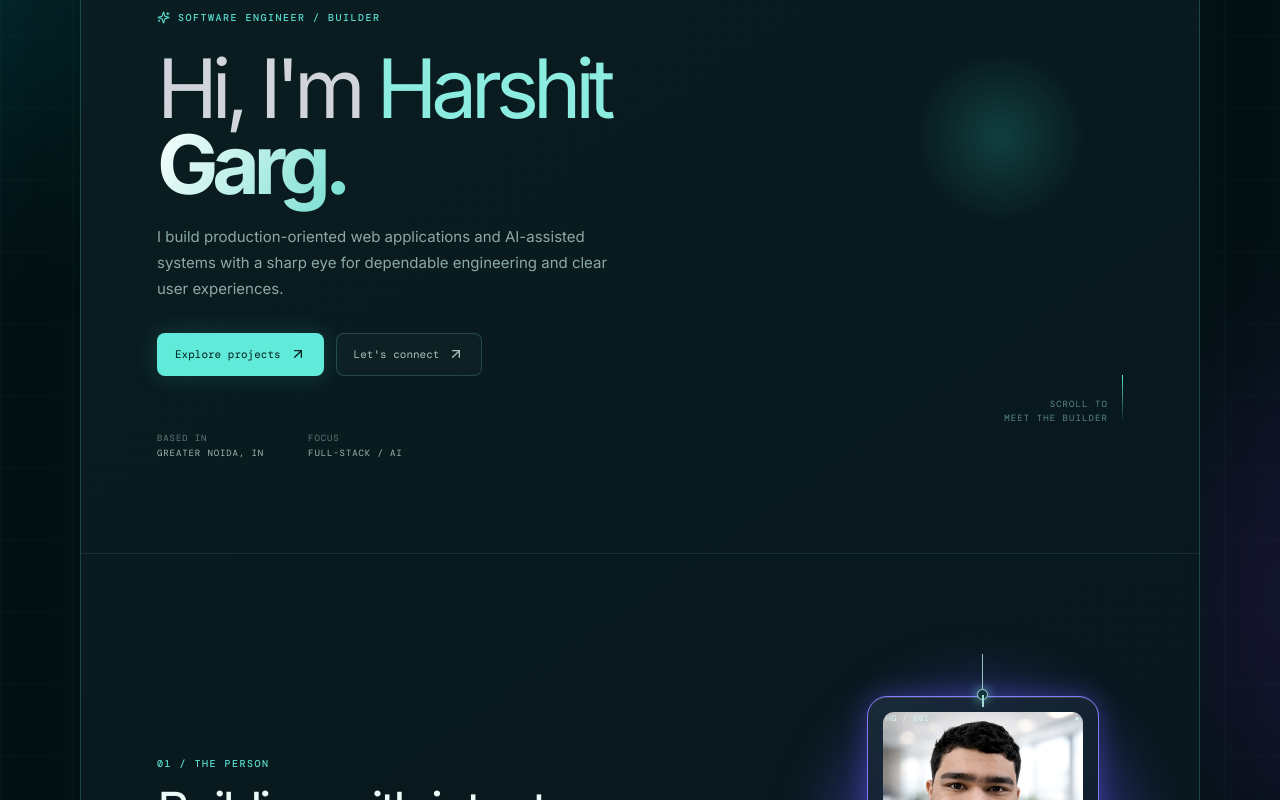
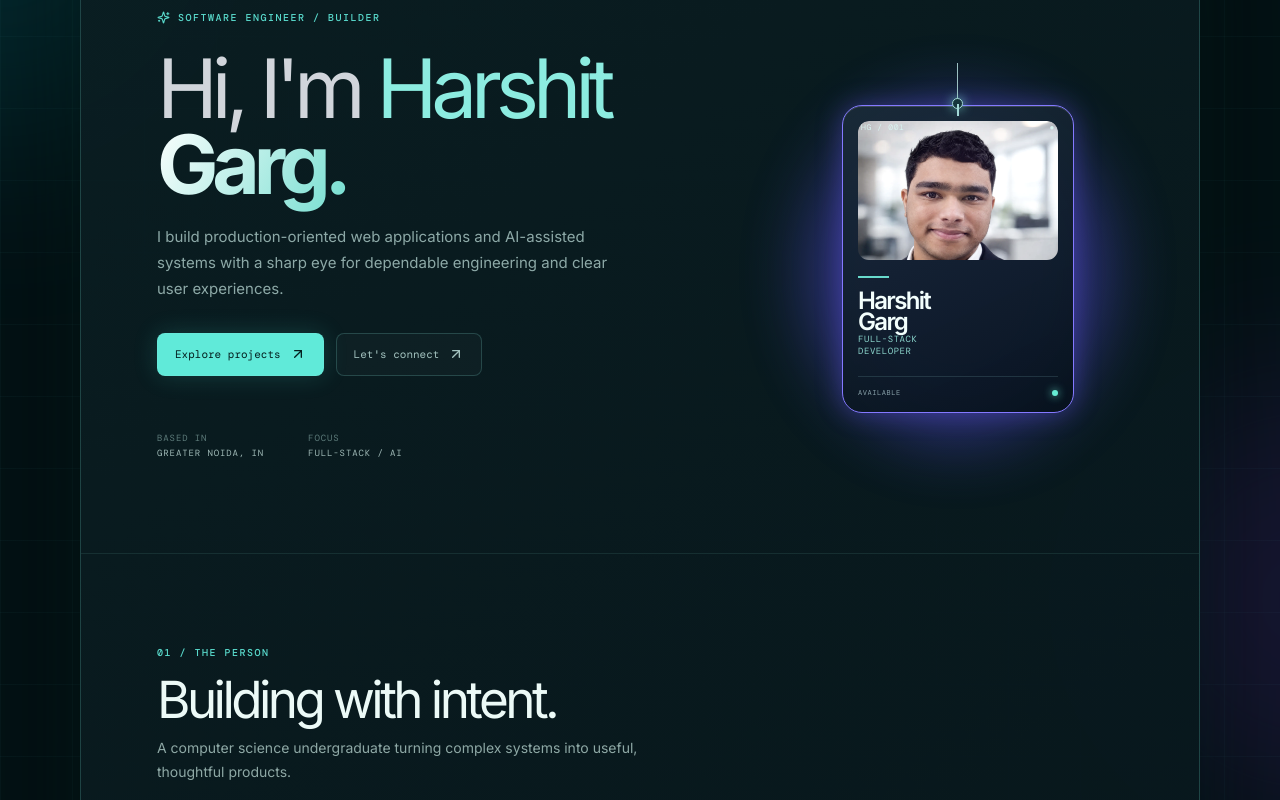
Before and after one commit to harshitgarg10042008-oss/portfolio, a React (Vite) app: page / in a window 1280 px wide. Shown: the part 540-1340 px from the top of the page. Built offline with nearby package versions, Linux system fonts and the light colour scheme.

Commit message:
Restore interactive hero photo card glow

```diff
--- a/src/App.jsx
+++ b/src/App.jsx
@@ -34,6 +34,7 @@ function ProfileCard() {
     <motion.button
       type="button"
       className={`profile-wrap ${state.className} ${pointer.active ? 'profile-hovering' : ''}`}
+      style={{ '--pointer-x': `${(pointer.x + 0.5) * 100}%`, '--pointer-y': `${(pointer.y + 0.5) * 100}%` }}
       onClick={() => setActiveGlow((current) => (current + 1) % glowStates.length)}
       onPointerMove={(event) => {
         const rect = event.currentTarget.getBoundingClientRect();
@@ -48,7 +49,7 @@ function ProfileCard() {
       <span className="hanger" aria-hidden="true"><i /><b /></span>
       <span className="profile-card">
         <span className="card-topline"><span>HG / 001</span><span>●</span></span>
-        <img src={profilePhoto} alt="Harshit Garg" />
+        <span className="photo-frame"><img src={profilePhoto} alt="Harshit Garg" /><span className="photo-glow" aria-hidden="true" /></span>
         <span className="card-rule" />
         <span className="card-name">Harshit<br />Garg</span>
         <span className="card-role">FULL-STACK<br />DEVELOPER</span>
@@ -85,11 +86,11 @@ function App() {
             <div className="hero-actions"><a className="button button-primary" href="#projects">Explore projects <ArrowUpRight size={16} /></a><a className="button button-quiet" href="#contact">Let&apos;s connect <ArrowUpRight size={16} /></a></div>
             <div className="hero-meta"><span>BASED IN<br /><strong>GREATER NOIDA, IN</strong></span><span>FOCUS<br /><strong>FULL-STACK / AI</strong></span></div>
           </motion.div>
-          <div className="hero-void" aria-hidden="true"><span>SCROLL TO<br />MEET THE BUILDER</span><i /></div>
+          <motion.div className="hero-card-stage" initial={{ opacity: 0, x: 30, scale: .92 }} animate={{ opacity: 1, x: 0, scale: 1 }} transition={{ duration: .8, delay: .38, ease: [0.23, 1, 0.32, 1] }}><ProfileCard /></motion.div>
         </section>
 
         <section className="about section-pad" id="about">
-          <div className="about-intro"><SectionHeading kicker="01 / THE PERSON" title="Building with intent." copy="A computer science undergraduate turning complex systems into useful, thoughtful products." /><div className="about-card-stage"><ProfileCard /></div></div>
+          <div className="about-intro"><SectionHeading kicker="01 / THE PERSON" title="Building with intent." copy="A computer science undergraduate turning complex systems into useful, thoughtful products." /></div>
           <div className="about-grid"><div className="about-copy"><p>{personalInfo.longDescription}</p><a className="text-link" href={`mailto:${personalInfo.email}`}>Start a conversation <ArrowUpRight size={15} /></a></div><div className="stats-grid">{personalInfo.stats.map((stat) => <div className="stat" key={stat.label}><strong>{stat.value}</strong><span>{stat.label}</span></div>)}</div></div>
         </section>
 
--- a/src/index.css
+++ b/src/index.css
@@ -49,3 +49,16 @@ button { font: inherit; }
   .about-intro { grid-template-columns: 1fr; gap: 28px; }
   .about-card-stage { min-height: 340px; }
 }
+
+/* Inner photo illumination: the reference glow washes across the image, not only the border. */
+.photo-frame { position: relative; display: block; overflow: hidden; border-radius: 11px; isolation: isolate; }
+.profile-card .photo-frame img { display: block; }
+.photo-glow { position: absolute; inset: -18%; z-index: 1; pointer-events: none; opacity: .18; mix-blend-mode: screen; background: radial-gradient(circle at var(--pointer-x, 50%) var(--pointer-y, 50%), rgba(255,255,255,.9) 0, rgba(95,255,237,.68) 13%, rgba(95,255,237,.18) 30%, transparent 56%); filter: blur(9px); transform: scale(1.15); transition: opacity .35s ease, background .35s ease; }
+.profile-hovering .photo-glow { opacity: .74; }
+.glow-violet .photo-glow { background: radial-gradient(circle at var(--pointer-x, 50%) var(--pointer-y, 50%), rgba(255,255,255,.95) 0, rgba(177,113,255,.82) 16%, rgba(91,71,255,.34) 34%, transparent 62%); }
+.glow-cyan .photo-glow { background: radial-gradient(circle at var(--pointer-x, 50%) var(--pointer-y, 50%), rgba(255,255,255,.95) 0, rgba(67,241,255,.85) 16%, rgba(0,199,226,.34) 35%, transparent 62%); }
+.glow-green .photo-glow { background: radial-gradient(circle at var(--pointer-x, 50%) var(--pointer-y, 50%), rgba(255,255,255,.95) 0, rgba(91,255,184,.84) 16%, rgba(28,222,137,.3) 35%, transparent 62%); }
+.glow-rainbow .photo-glow { background: conic-gradient(from 140deg at var(--pointer-x, 50%) var(--pointer-y, 50%), rgba(255,69,222,.75), rgba(75,244,255,.75), rgba(113,255,159,.7), rgba(255,235,115,.72), rgba(255,69,222,.75)); filter: blur(13px); }
+.hero-card-stage { min-height: 390px; padding-top: 12px; display: flex; justify-content: center; perspective: 900px; }
+.hero-card-stage .profile-wrap { margin-top: 10px; }
+@media (max-width: 800px) { .hero-card-stage { min-height: 350px; } }
```
